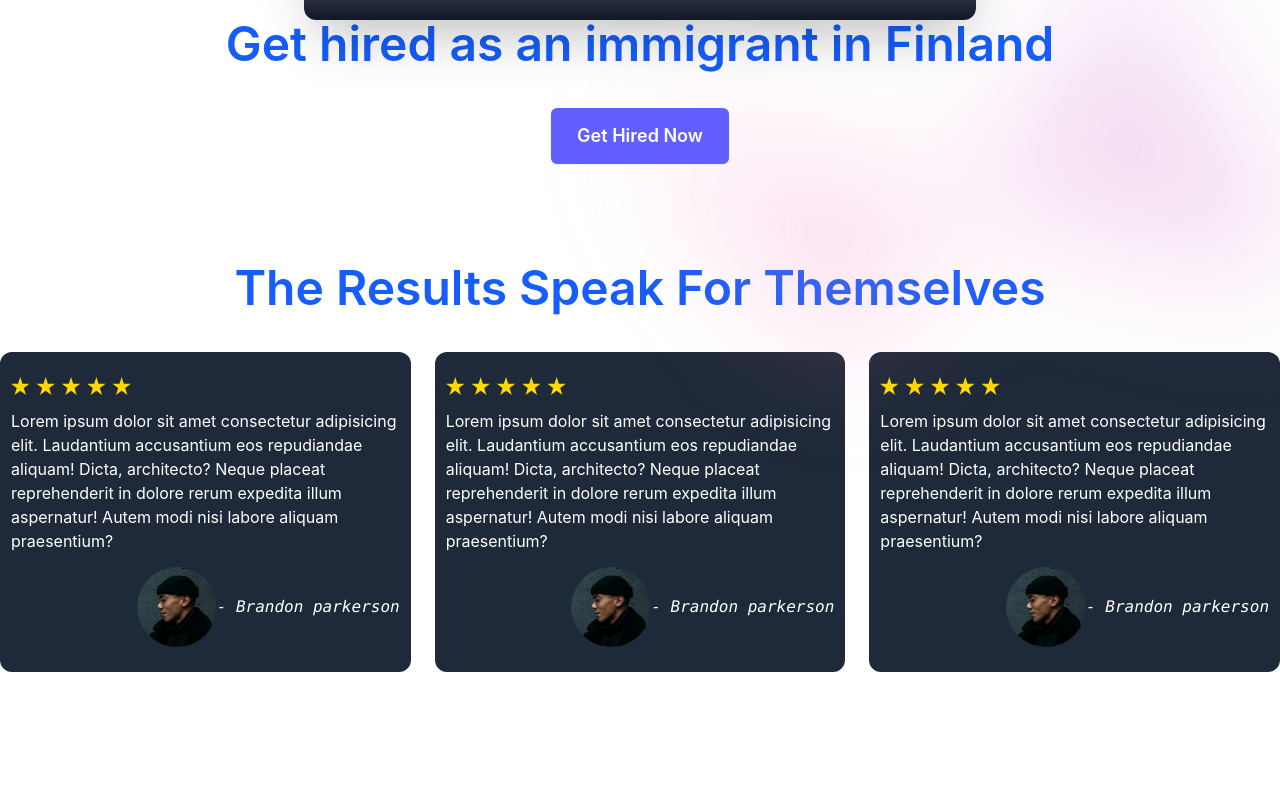
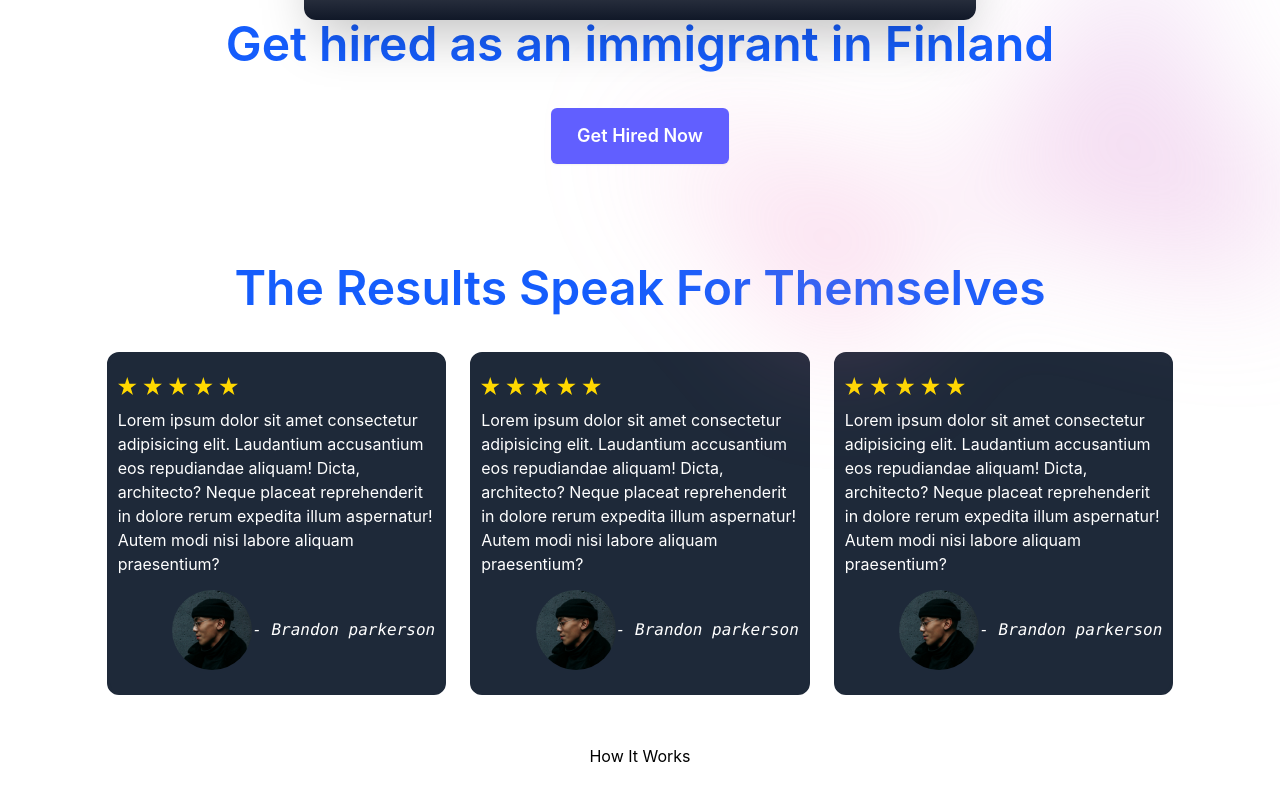
Before and after one commit to brandon-parkerson/skilith, a React (Vite) app in the folder frontend/: page / in a window 1280 px wide. Shown: the part 1076-1876 px from the top of the page. After the commit the page ends 1844 px from the top, so only its background shows below. Built offline with nearby package versions, Linux system fonts and the light colour scheme.

Commit message:
desktop test design

```diff
--- a/frontend/src/App.jsx
+++ b/frontend/src/App.jsx
@@ -2,6 +2,8 @@ import { useState } from "react";
 import "./App.css";
 import Hero from "./Hero";
 import Testimonials from "./Testimonials";
+import Explanation from "./Explanation";
+
 function App() {
   const [count, setCount] = useState(0);
 
@@ -9,6 +11,7 @@ function App() {
     <>
       <Hero />
       <Testimonials />
+      <Explanation />
     </>
   );
 }
--- /dev/null
+++ b/frontend/src/Explanation.jsx
@@ -0,0 +1,7 @@
+export default function Explanation() {
+    return (
+        <>
+            <h1 className="text-center">How It Works</h1>
+        </>
+    )
+}
--- a/frontend/src/Testimonials.jsx
+++ b/frontend/src/Testimonials.jsx
@@ -5,16 +5,16 @@ export default function Testimonials() {
     <>
       {/* Tesimonials Container*/}
 
-      <div className="my-25  h-160 my-9 w-5/6 flex flex-col justify-start gap-10 justify-self-center w-full">
+      <div className="mt-25  h-120  w-5/6 flex flex-col justify-start gap-10 justify-self-center ">
         <h1 className="text-center font-semibold text-blue-600 text-5xl text-balance">
           The Results Speak For Themselves
         </h1>
 
         {/* Cards Container */}
 
-        <div className=" flex  gap-6 h-1/2 flex-wrap">
+        <div className=" flex  gap-6 h-full flex-wrap">
           {/* Card 1*/}
-          <div className="text-white p-2 bg-gray-800 border-3 border-solid border-gray-800  rounded-xl flex flex-1 flex-col justify-evenly ">
+          <div className="text-white p-2 h-7/8 bg-gray-800 border-3 border-solid border-gray-800  rounded-xl flex flex-1 flex-col justify-evenly ">
             {/* 5 stars image*/}
             <img
               src="./src/assets/images/5-stars.svg"
@@ -40,7 +40,7 @@ export default function Testimonials() {
           </div>
 
           {/* Card 2*/}
-          <div className="text-white p-2 bg-gray-800 border-3 border-solid   border-gray-800 rounded-xl  flex flex-1 flex-col justify-evenly">
+          <div className="text-white p-2  h-7/8 bg-gray-800 border-3 border-solid   border-gray-800 rounded-xl  flex flex-1 flex-col justify-evenly">
             {/* 5 stars image*/}
             <img
               src="./src/assets/images/5-stars.svg"
@@ -66,7 +66,7 @@ export default function Testimonials() {
           </div>
 
           {/* Card 3*/}
-          <div className="text-white p-2 bg-gray-800 border-3 border-solid border-gray-800  rounded-xl h-fit-content  flex flex-1 flex-col justify-evenly">
+          <div className="text-white p-2 h-7/8 bg-gray-800 border-3 border-solid border-gray-800  rounded-xl h-fit-content  flex flex-1 flex-col justify-evenly">
             {/* 5 stars image*/}
             <img
               src="./src/assets/images/5-stars.svg"
```
